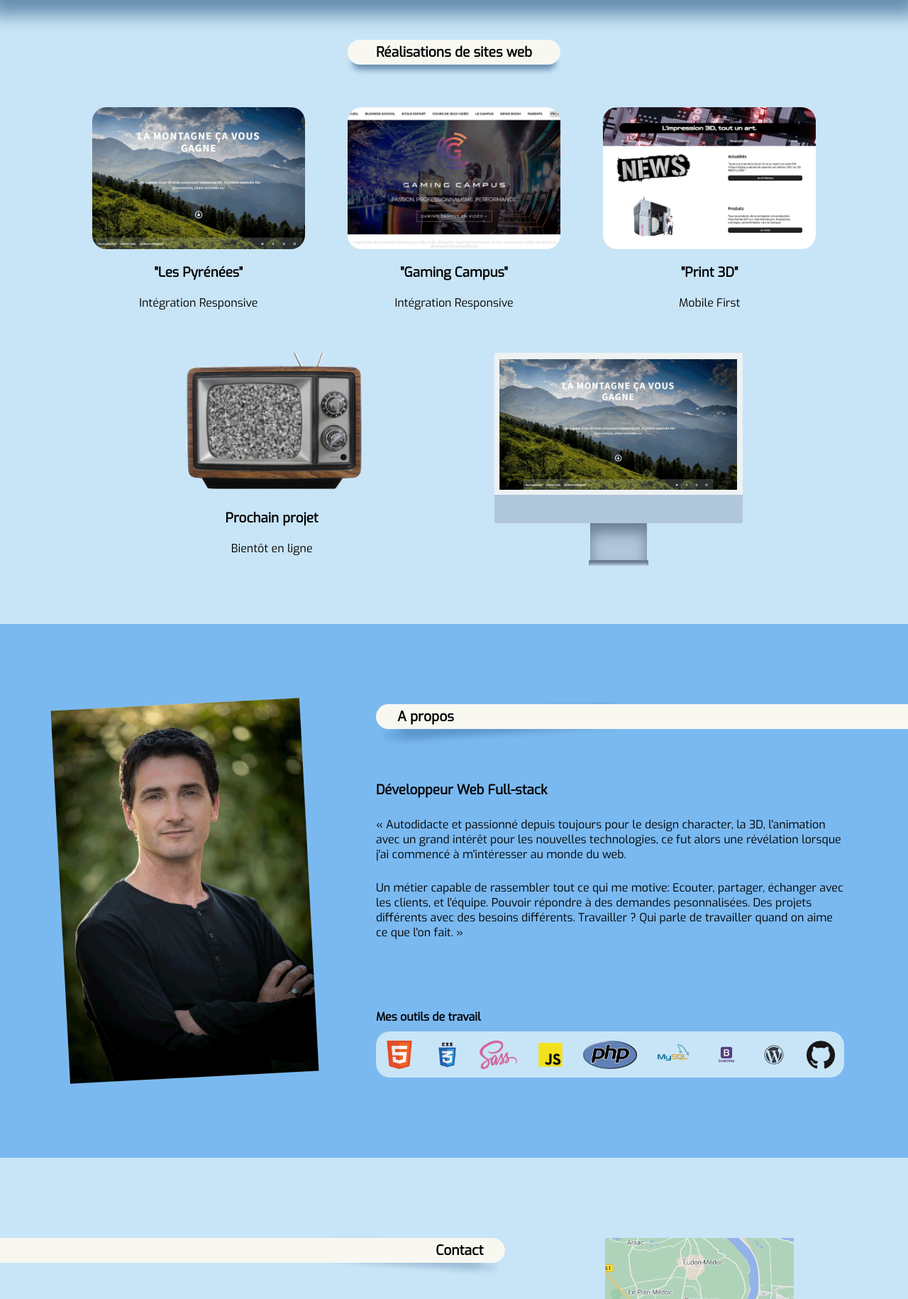
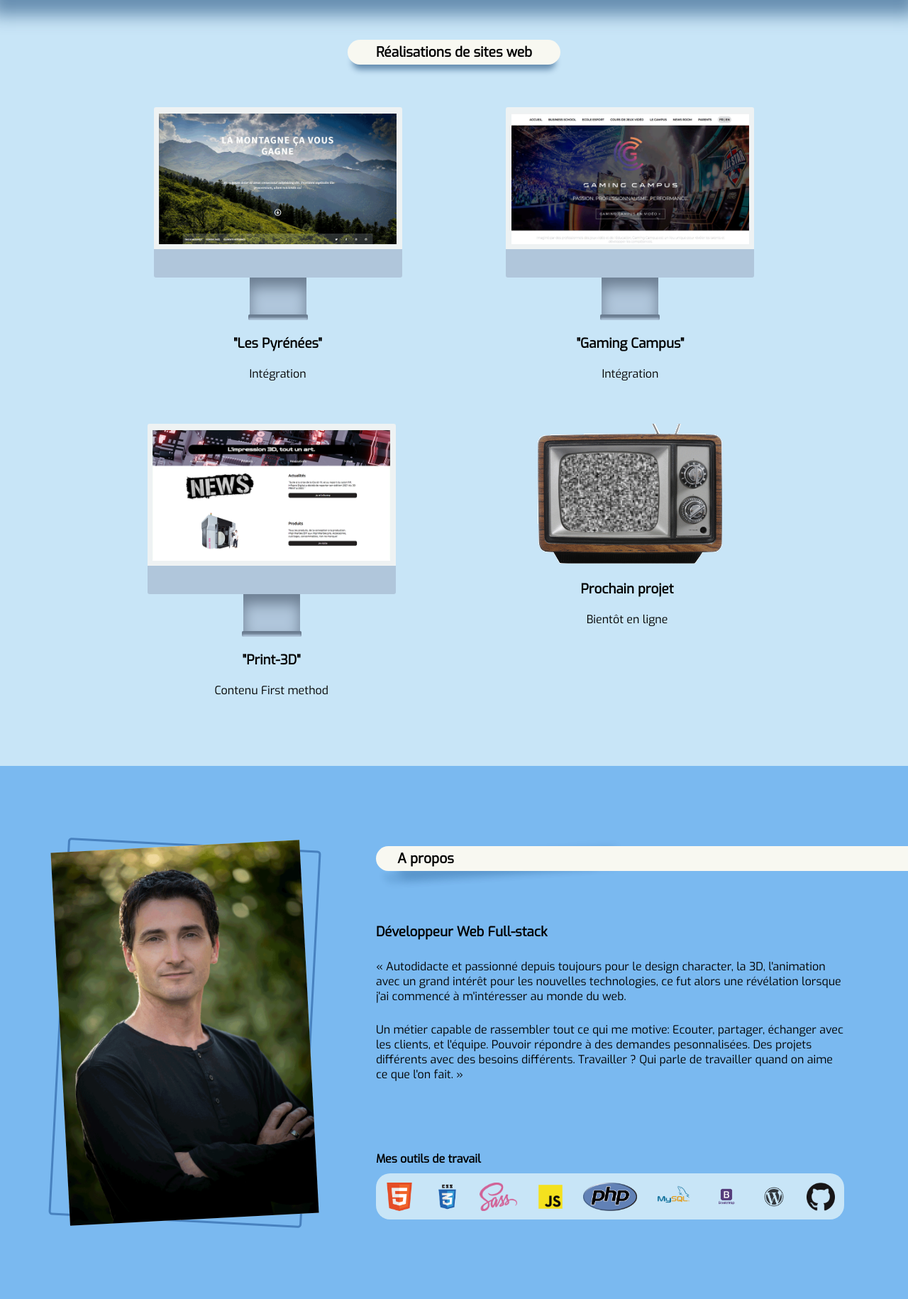
Before and after one commit to Nolibois/portfolio, a PHP site: page / in a window 1280 px wide. Shown: the part 203-2033 px from the top of the page at 71% size. Run offline with PHP 8.4, Linux system fonts and the light colour scheme; some libraries are stand-ins or nearby versions.

Commit message:
phpmailer

```diff
--- a/assets/css/style.css
+++ b/assets/css/style.css
@@ -17,13 +17,13 @@ footer #footer-nav #footer-top, main #contact-container, main #about-container #
   align-items: center;
 }
 
-main #about-container #picture, .social-icons div a, .social-icons div, body .h2 {
+main #about-container #picture .border-pict img, main #about-container #picture, .social-icons div a, .social-icons div, body .h2 {
   display: flex;
   justify-content: center;
   align-items: center;
 }
 
-main #contact-container #contact, main #about-container #tools, main #about-container #about > div:nth-child(3), main #about-container #about, #productions-container #cards #card-4, #productions-container #cards #card-3, #productions-container #cards #card-2, #productions-container #cards #card-1, #productions-container #cards .description, #productions-container, header nav {
+main #contact-container #contact, main #about-container #tools, main #about-container #about > div:nth-child(3), main #about-container #about, #productions-container #cards #in-progress, #productions-container #cards .description, #productions-container, header nav {
   display: flex;
   flex-direction: column;
   justify-content: space-evenly;
@@ -176,9 +176,25 @@ header .others_pages {
   justify-content: space-evenly;
   flex-wrap: wrap;
   align-items: start;
+  /* #card-1 {
+    // @extend %dispFlexVert;
+    @include displayCard();
+  }
+
+
+  #card-2 {
+    @extend %dispFlexVert;
+    @include displayCard("../img/gaming_campus_small.png");
+  }
+
+  #card-3 {
+    @extend %dispFlexVert;
+    @include displayCard("../img/Print_3D.png");
+  }
+    */
 }
 #productions-container #cards > * {
-  min-width: 300px;
+  min-width: min-content;
   width: 25%;
   padding: 20px;
 }
@@ -189,59 +205,32 @@ header .others_pages {
 #productions-container #cards .description p {
   padding: 20px 0;
 }
-#productions-container #cards #card-1 .thumbnail {
+#productions-container #cards #in-progress {
+  width: 34.2%;
+}
+#productions-container #cards #in-progress .thumbnail {
   width: 100%;
   height: 200px;
   border-radius: 20px;
-  background: url("../img/pyrenees_small.png") center/cover;
+  background: url("../img/Vieux-Téléviseur.gif") center no-repeat;
 }
-#productions-container #cards #card-1 i {
-  font-size: 3rem;
-  color: #4781bf;
-}
-#productions-container #cards #card-2 .thumbnail {
-  width: 100%;
-  height: 200px;
-  border-radius: 20px;
-  background: url("../img/gaming_campus_small.png") center/cover;
-}
-#productions-container #cards #card-2 i {
-  font-size: 3rem;
-  color: #4781bf;
-}
-#productions-container #cards #card-3 .thumbnail {
-  width: 100%;
-  height: 200px;
-  border-radius: 20px;
-  background: url("../img/Print_3D.png") center/cover;
-}
-#productions-container #cards #card-3 i {
-  font-size: 3rem;
-  color: #4781bf;
-}
-#productions-container #cards #card-4 .thumbnail {
-  width: 100%;
-  height: 200px;
-  border-radius: 20px;
-  background: url("../img/Vieux-Téléviseur.gif") center/cover;
-}
-#productions-container #cards #card-4 i {
-  font-size: 3rem;
-  color: #4781bf;
-}
-#productions-container #cards #card-5 {
+#productions-container #cards .one-card {
   width: 350px;
   height: 300px;
   display: flex;
   flex-direction: column;
   align-items: center;
 }
-#productions-container #cards #card-5 .screen {
+#productions-container #cards .one-card i {
+  font-size: 3rem;
+  color: #4781bf;
+}
+#productions-container #cards .one-card .screen {
   width: 100%;
   height: 80%;
   /* or 240px */
 }
-#productions-container #cards #card-5 .screen .frame-out {
+#productions-container #cards .one-card .screen .frame-out {
   width: 100%;
   height: 83.34%;
   /* or 200px*/
@@ -251,34 +240,34 @@ header .others_pages {
   align-items: center;
   border-radius: 3px 3px 0 0;
 }
-#productions-container #cards #card-5 .screen .frame-out .frame-in {
+#productions-container #cards .one-card .screen .frame-out .frame-in {
   width: 95.7%;
   height: 91%;
   background: #39ca39;
 }
-#productions-container #cards #card-5 .screen .frame-out .frame-in img {
+#productions-container #cards .one-card .screen .frame-out .frame-in img {
   width: 100%;
 }
-#productions-container #cards #card-5 .screen .border-bottom {
+#productions-container #cards .one-card .screen .border-bottom {
   width: 100%;
   height: 16.67%;
   background: var(--color2);
   border-radius: 0 0 3px 3px;
 }
-#productions-container #cards #card-5 .foot-mac {
+#productions-container #cards .one-card .foot-mac {
   width: 22.86%;
   height: 20%;
   display: flex;
   flex-direction: column;
   align-items: center;
 }
-#productions-container #cards #card-5 .foot-mac .foot-up {
+#productions-container #cards .one-card .foot-mac .foot-up {
   width: 100%;
   height: 87%;
   background: var(--color2);
   box-shadow: inset 0 13px 19px var(--color4);
 }
-#productions-container #cards #card-5 .foot-mac .foot-bottom {
+#productions-container #cards .one-card .foot-mac .foot-bottom {
   width: 105%;
   height: 13%;
   background: var(--color2);
@@ -344,10 +333,16 @@ main #about-container #picture {
   grid-area: pict;
   height: 100%;
 }
-main #about-container #picture img {
+main #about-container #picture .border-pict {
+  border: 3px solid #4781bf;
   height: 70%;
+  transform: translateX(-49px) rotate(3deg);
+  border-radius: 5px;
+}
+main #about-container #picture .border-pict img {
+  height: 100%;
   background: #f8f8f1;
-  transform: translateX(-49px) rotate(-3deg);
+  transform: rotate(354deg);
 }
 main #about-container #about {
   grid-area: about;
@@ -448,7 +443,7 @@ main #contact-container #contact form input:focus,
 main #contact-container #contact form textarea:focus,
 main #contact-container #contact form button:focus {
   padding: 0 20px;
-  box-shadow: 0 0 8px 0 #4781bf;
+  box-shadow: 0 3px 10px -2px #4781bf;
   outline: none;
 }
 main #contact-container #contact form #user-name {
--- a/assets/scss/_mixins.scss
+++ b/assets/scss/_mixins.scss
@@ -14,14 +14,7 @@
   </div>
   */
 
-@mixin displayCard($url) {
-  .thumbnail {
-    width: 100%;
-    height: 200px;
-    border-radius: 20px;
-    background: url($url) center/cover;
-  }
-
+@mixin displayCard() {
   i {
     font-size: 3rem;
     color: $color-2;
--- a/assets/scss/fondation/_code.scss
+++ b/assets/scss/fondation/_code.scss
@@ -161,7 +161,7 @@ header {
     align-items: start;
 
     & > * {
-      min-width: 300px;
+      min-width: min-content;
       width: 25%;
       padding: 20px;
     }
@@ -176,10 +176,11 @@ header {
       }
     }
 
-    #card-1 {
-      @extend %dispFlexVert;
-      @include displayCard("../img/pyrenees_small.png");
+    /* #card-1 {
+      // @extend %dispFlexVert;
+      @include displayCard();
     }
+
 
     #card-2 {
       @extend %dispFlexVert;
@@ -190,13 +191,23 @@ header {
       @extend %dispFlexVert;
       @include displayCard("../img/Print_3D.png");
     }
+      */
 
-    #card-4 {
+    #in-progress {
       @extend %dispFlexVert;
-      @include displayCard("../img/Vieux-Téléviseur.gif");
+      width: 34.2%;
+
+      .thumbnail {
+        width: 100%;
+        height: 200px;
+        border-radius: 20px;
+        background: url("../img/Vieux-Téléviseur.gif") center no-repeat;
+      }
     }
 
-    #card-5 {
+    .one-card {
+      @include displayCard();
+
       width: 350px;
       height: 300px;
       display: flex;
@@ -342,10 +353,18 @@ main {
       height: 100%;
       @extend %dispFlexCenter;
 
-      img {
+      .border-pict {
+        border: 3px solid $color-2;
         height: 70%;
-        background: $color-5;
-        transform: translateX(-49px) rotate(-3deg);
+        transform: translateX(-49px) rotate(3deg);
+        border-radius: 5px;
+
+        img {
+          @extend %dispFlexCenter;
+          height: 100%;
+          background: $color-5;
+          transform: rotate(354deg);
+        }
       }
     }
 
@@ -474,7 +493,7 @@ main {
         textarea:focus,
         button:focus {
           padding: 0 20px;
-          box-shadow: 0 0 8px 0 $color-2;
+          box-shadow: 0 3px 10px -2px $color-2;
           outline: none;
         }
 
--- a/components/screenImac.php
+++ b/components/screenImac.php
@@ -2,7 +2,7 @@
 function demoScreen(String $link, string $imgPath, string $imgAlt = "démo Portfolio")
 {
 ?>
-  <div id="card-5">
+  <div class="one-card">
     <div class="screen">
       <div class="frame-out">
         <div class="frame-in">
@@ -16,6 +16,7 @@ function demoScreen(String $link, string $imgPath, string $imgAlt = "démo Portf
       <div class="foot-bottom"></div>
     </div>
   </div>
+
 <?php
 }
 ?>
--- a/index.php
+++ b/index.php
@@ -8,70 +8,76 @@
       <h2>Réalisations de sites web</h2>
     </div>
     <div id="cards">
-      <div id="card-1">
-        <a href="https://nolibois.github.io/Pyrenees/" target="_blank">
-          <div class="thumbnail"></div>
-          <div class="description">
-            <h3>"Les Pyrénées"</h3>
-            <p>Intégration Responsive</p>
-            <div>
-              <i class="fab fa-html5"></i>
-              <i class="fab fa-css3-alt"></i>
-            </div>
+
+      <div class="one-card-container">
+        <?php demoScreen(
+          "https://nolibois.github.io/Pyrenees/",
+          "assets\img\pyrenees_small.png",
+          "Lien vers Les Pyrénées - Réalisation - Intégration Web"
+        ); ?>
+        <div class="description">
+          <h3>"Les Pyrénées"</h3>
+          <p>Intégration</p>
+
+          <div>
+            <i class="far far-html5"></i>
+            <i class=""></i>
           </div>
-        </a>
-      </div>
-      <div id="card-2">
-        <a href="https://nolibois.github.io/Gaming_Campus/" target="_blank">
-          <div class="thumbnail"></div>
-          <div class="description">
-            <h3>"Gaming Campus"</h3>
-            <p>Intégration Responsive</p>
-            <div>
-              <i class="fab fa-html5"></i>
-              <i class="fab fa-css3-alt"></i>
-            </div>
-          </div>
-        </a>
-      </div>
-      <div id="card-3">
-        <a href="https://nolibois.github.io/Print_3D_mobile_first/" target="_blank">
-          <div class="thumbnail"></div>
-          <div class="description">
-            <h3>"Print 3D"</h3>
-            <p>Mobile First</p>
-            <div>
-              <i class="fab fa-html5"></i>
-              <i class="fab fa-sass"></i>
-            </div>
-          </div>
-        </a>
-      </div>
-      <div id="card-4">
-        <a href="#" target="_blank">
-          <div class="thumbnail"></div>
-          <div class="description">
-            <h3>Prochain projet</h3>
-            <p>Bientôt en ligne</p>
-            <div>
-              <i class=""></i>
-              <i class=""></i>
-            </div>
-          </div>
-        </a>
+        </div>
       </div>
 
-      <?php demoScreen(
-        "https://nolibois.github.io/Pyrenees/",
-        "assets\img\pyrenees_small.png",
-        "Lien vers Les Pyrénées - Réalisation - Intégration Web"
-      ); ?>
+      <div class="one-card-container">
+        <?php demoScreen(
+          "https://nolibois.github.io/Gaming_Campus/",
+          "assets\img\gaming_campus_small.png",
+          "Lien vers Gaming Campus - Réalisation - Intégration Web"
+        ); ?>
+        <div class="description">
+          <h3>"Gaming Campus"</h3>
+          <p>Intégration</p>
+          <div>
+            <i class="far far-html5"></i>
+            <i class=""></i>
+          </div>
+        </div>
+      </div>
+
+      <div class="one-card-container">
+        <?php demoScreen(
+          "https://nolibois.github.io/Print_3D_mobile_first/",
+          "assets\img\Print_3D.png",
+          "Lien vers Gaming Campus - Réalisation - Intégration Web"
+        ); ?>
+        <div class="description">
+          <h3>"Print-3D"</h3>
+          <p>Contenu First method</p>
+          <div>
+            <i class="far far-html5"></i>
+            <i class=""></i>
+          </div>
+        </div>
+      </div>
+
+
+      <div id="in-progress">
+
+        <div class="thumbnail"></div>
+        <div class="description">
+          <h3>Prochain projet</h3>
+          <p>Bientôt en ligne</p>
+        </div>
+
+      </div>
+
+
     </div>
   </section>
 
   <section id="about-container">
     <div id="picture">
-      <img src="./assets/img/BEA0799_medium.png" alt="Photo Olivier Nolibois">
+      <div class="border-pict">
+        <img src="./assets/img/BEA0799_medium.png" alt="Photo Olivier Nolibois">
+      </div>
     </div>
     <div id="about">
       <div class="h2">
```
Also changed, not shown: 3 other files.
